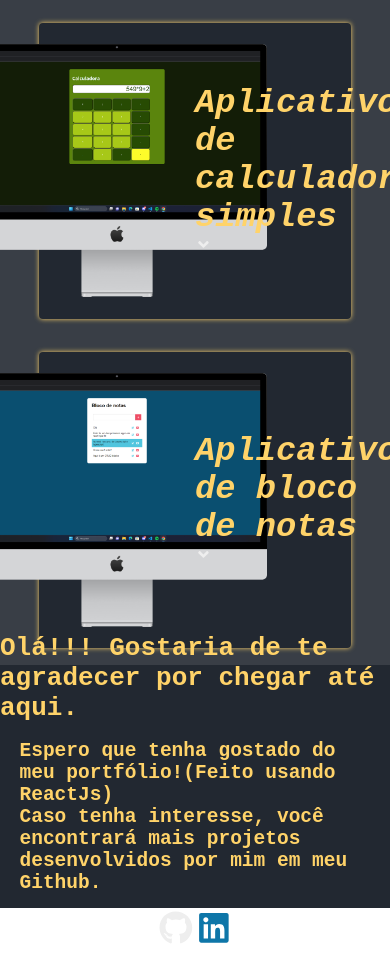
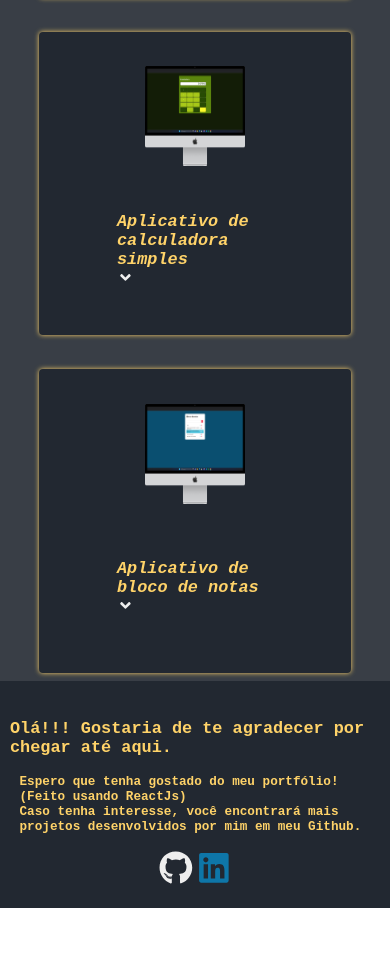
Before and after one commit to felipealvesdev/MyFirstPortfolioUsingReact, a React (Create React App) app: page / in a window 390 px wide. Shown: the part 2198-3153 px from the top of the page. After the commit the page ends 3106 px from the top, so only its background shows below. Built offline with nearby package versions, Linux system fonts and the light colour scheme.

Commit message:
Continuando a adequacao de telas parte2, finalizando os projetos e rodape

```diff
--- a/src/components/Footerbar/Footerbar.module.css
+++ b/src/components/Footerbar/Footerbar.module.css
@@ -64,3 +64,26 @@
     cursor: pointer;
     transform: scale(1.4);
 }
+
+
+@media (max-width: 600px) {
+    /* CSS rules */
+
+    .containerFooter h1{
+        margin-top: 6vh;
+        margin-bottom: 2vh;
+        padding: 0px 10px;
+        font-size: 2vh;
+    }
+
+    .containerFooter h2{
+        font-size: 1.5vh;
+    }
+
+    .github:hover,
+    .linkedin:hover,
+    .whatsapp:hover,
+    .instagram:hover{
+        transform: scale(1);
+    }
+    }
--- a/src/components/MainContent/ProjectCard.module.css
+++ b/src/components/MainContent/ProjectCard.module.css
@@ -90,3 +90,31 @@
     justify-content: center;
     align-items: center;
 }
+
+
+@media (max-width: 600px) {
+    /* CSS rules */
+        .containerMainContent{
+            flex-direction: column;
+            height: 36vh;
+        }
+
+        .photoContainer img{
+            height: 100px;
+            width: 100px;
+        }
+
+        .descriptionContainer h1{
+            font-style: italic;
+            font-size: 2vh;
+        }
+
+        .descriptionContainer p{
+            transition: all 300ms ease-in-out;
+            font-size: 1vh;
+        }
+
+        .UpAndDownButton:hover{
+            transform: scale(1);
+        }
+    }
```
